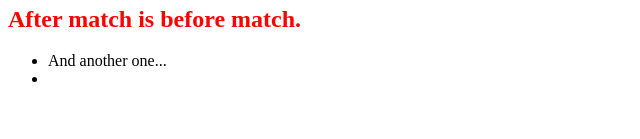
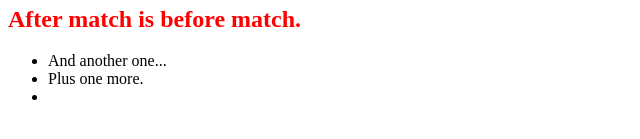
Before and after one commit to hdf1/0main_openSAP_repo, a plain HTML site: page index.html in a window 1280 px wide. Shown: the part 395-534 px from the top of the page, without its empty margins (0-640 px from the left). Drawn offline with Linux system fonts and the light colour scheme.

Commit message:
Plus one more.

```diff
--- a/index.html
+++ b/index.html
@@ -16,6 +16,7 @@
 		<h2>After match is before match.</h2>
 		<ul>
 			<li>And another one...</li>
+			<li>Plus one more.</li>
 			<li></li>
 		</ul>
 	</body>
```
